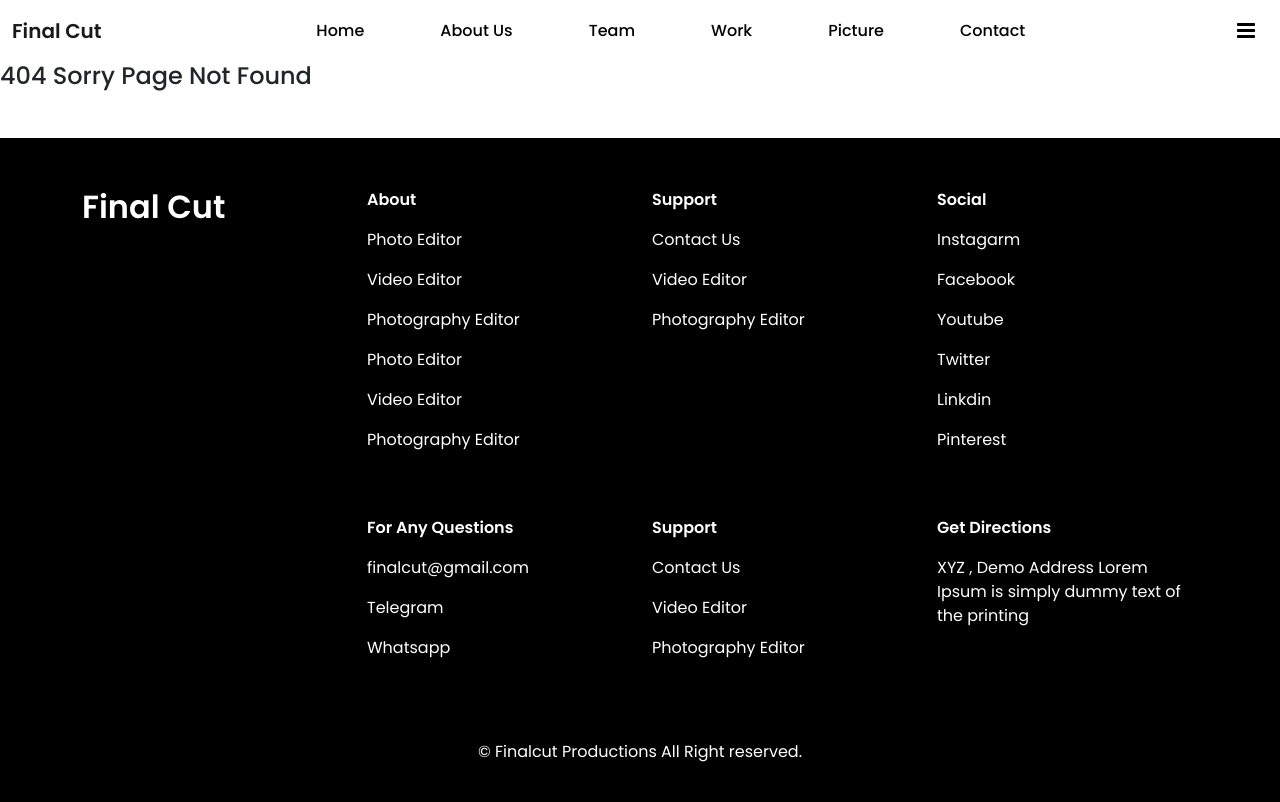
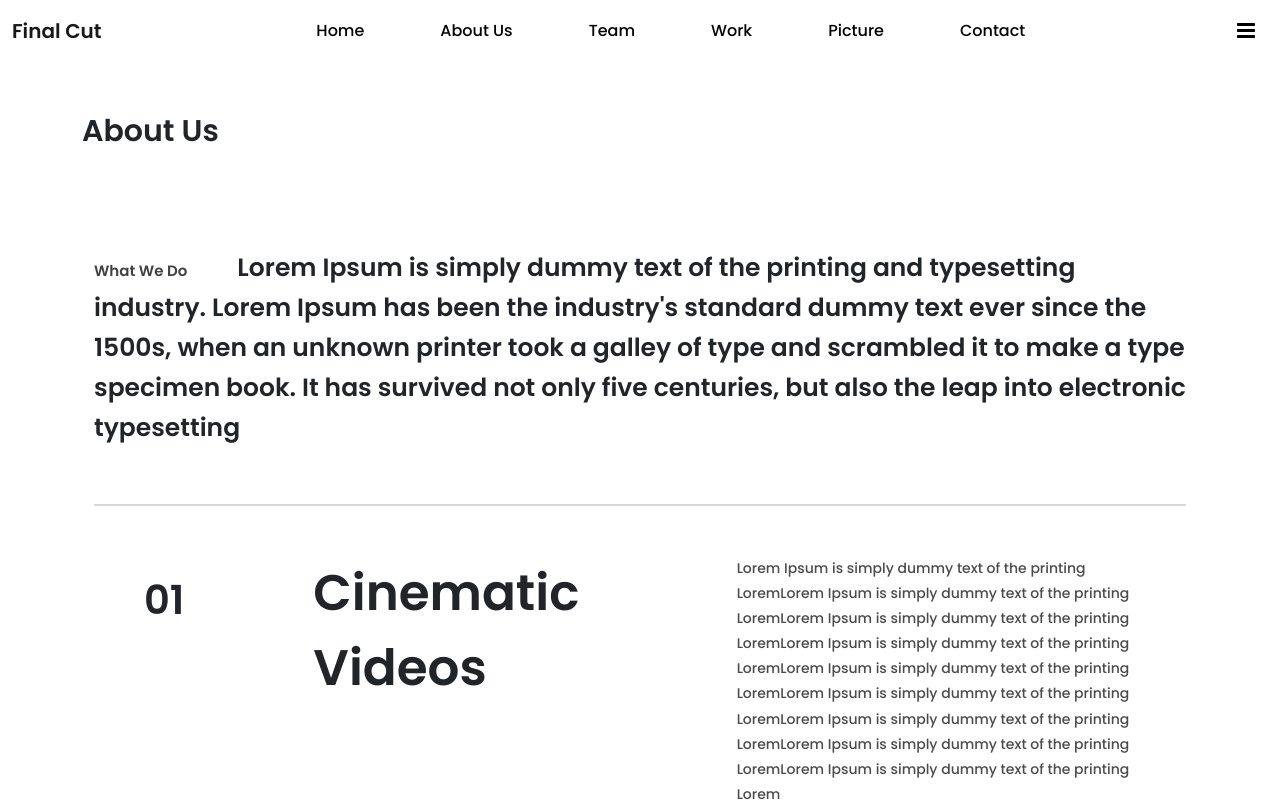
Before and after one commit to Piyushbabhulakar12/binalcutdatest, a React (Create React App) app: page /about-us in a window 1280 px wide. Shown: the top 802 px of the page. Built offline with nearby package versions, Linux system fonts and the light colour scheme.

Commit message:
new commit demo

```diff
--- /dev/null
+++ b/src/About/Index.js
@@ -0,0 +1,88 @@
+
+
+const data = [
+    {
+        title: 'Cinematic Videos',
+        des: 'Lorem Ipsum is simply dummy text of the printing LoremLorem Ipsum is simply dummy text of the printing LoremLorem Ipsum is simply dummy text of the printing LoremLorem Ipsum is simply dummy text of the printing LoremLorem Ipsum is simply dummy text of the printing LoremLorem Ipsum is simply dummy text of the printing LoremLorem Ipsum is simply dummy text of the printing LoremLorem Ipsum is simply dummy text of the printing LoremLorem Ipsum is simply dummy text of the printing Lorem',
+        link: '#',
+    },
+    {
+        title: 'Cinematic Videos',
+        des: 'Lorem Ipsum is simply dummy text of the printing LoremLorem Ipsum is simply dummy text of the printing LoremLorem Ipsum is simply dummy text of the printing LoremLorem Ipsum is simply dummy text of the printing LoremLorem Ipsum is simply dummy text of the printing LoremLorem Ipsum is simply dummy text of the printing LoremLorem Ipsum is simply dummy text of the printing LoremLorem Ipsum is simply dummy text of the printing LoremLorem Ipsum is simply dummy text of the printing Lorem',
+        link: '#',
+    },
+    {
+        title: 'Cinematic Videos',
+        des: 'Lorem Ipsum is simply dummy text of the printing LoremLorem Ipsum is simply dummy text of the printing LoremLorem Ipsum is simply dummy text of the printing LoremLorem Ipsum is simply dummy text of the printing LoremLorem Ipsum is simply dummy text of the printing LoremLorem Ipsum is simply dummy text of the printing LoremLorem Ipsum is simply dummy text of the printing LoremLorem Ipsum is simply dummy text of the printing LoremLorem Ipsum is simply dummy text of the printing Lorem',
+        link: '#',
+    },
+    {
+        title: 'Cinematic Videos',
+        des: 'Lorem Ipsum is simply dummy text of the printing LoremLorem Ipsum is simply dummy text of the printing LoremLorem Ipsum is simply dummy text of the printing LoremLorem Ipsum is simply dummy text of the printing LoremLorem Ipsum is simply dummy text of the printing LoremLorem Ipsum is simply dummy text of the printing LoremLorem Ipsum is simply dummy text of the printing LoremLorem Ipsum is simply dummy text of the printing LoremLorem Ipsum is simply dummy text of the printing Lorem',
+        link: '#',
+    },
+    {
+        title: 'Cinematic Videos',
+        des: 'Lorem Ipsum is simply dummy text of the printing LoremLorem Ipsum is simply dummy text of the printing LoremLorem Ipsum is simply dummy text of the printing LoremLorem Ipsum is simply dummy text of the printing LoremLorem Ipsum is simply dummy text of the printing LoremLorem Ipsum is simply dummy text of the printing LoremLorem Ipsum is simply dummy text of the printing LoremLorem Ipsum is simply dummy text of the printing LoremLorem Ipsum is simply dummy text of the printing Lorem',
+        link: '#',
+    },
+]
+
+
+
+const Index = () => {
+    return(
+        <>
+
+
+         <div class="container">
+         <h3 class="hero_heading mt-5">About Us</h3>
+
+
+         <div class="container mt-5">
+           <div class="row">
+              <div class="col-12">
+
+              <h3 class="subheading mt-5"><span style={{ fontSize: '15px', marginRight: '50px' , color: '#434040' }}>What We Do</span>Lorem Ipsum is simply dummy text of the printing and typesetting industry. Lorem Ipsum has been the industry's standard dummy text ever since the 1500s, when an unknown printer took a galley of type and scrambled it to make a type specimen book. It has survived not only five centuries, but also the leap into electronic typesetting</h3>
+<br /> <br />
+                {data.map((data) => (
+
+                   <div class="card_about">
+
+                       <div class="row">
+                         <div class="col-md-2">
+
+                          <h5 class="about_cardid">01</h5>
+
+                         </div>
+                         <div class="col-md-5">
+
+                          <h2 class="about_cardname"> {data.title} </h2>
+
+                         </div>
+                         <div class="col-md-5">
+
+                          <p class="about_carddes">{data.des}</p>
+
+                          <button class="btn btn_custom_knomorebtn">Know More About Project</button>
+
+                         </div>
+                       </div>
+
+                   </div>
+
+                ))}
+
+
+
+
+              </div>
+           </div>
+         </div>
+
+          </div>
+
+        </>
+    )
+}
+export default Index;
--- a/src/App.js
+++ b/src/App.js
@@ -5,6 +5,7 @@ import Error from './Component/Error';
 import {  Routes, Route } from "react-router-dom";
 import Contact from "../src/Contact/Index";
 import Footer from './Component/Footer';
+import About from "../src/About/Index";
 
 
 function App() {
@@ -16,6 +17,7 @@ function App() {
         <Route path="*" exact element={<Error/>} />
         <Route path="/binalcutdatest" exact element={<Home/>} />
         <Route path="/contact-us" exact element={<Contact/>} />
+        <Route path="/about-us" exact element={<About/>} />
       </Routes>
       <Footer />
 
--- a/src/Component/Menu.js
+++ b/src/Component/Menu.js
@@ -15,7 +15,7 @@ function Contact() {
     <div class="collapse navbar-collapse" id="navbarSupportedContent">
       <ul class="navbar-nav m-auto">
         <li class="nav-item">
-          <Link class="nav-link navbar_text" to="/">Home</Link>
+          <Link class="nav-link navbar_text" to="/binalcutdatest">Home</Link>
         </li>
         <li class="nav-item">
          <Link class="nav-link navbar_text" to="/about-us">About Us</Link>
```
